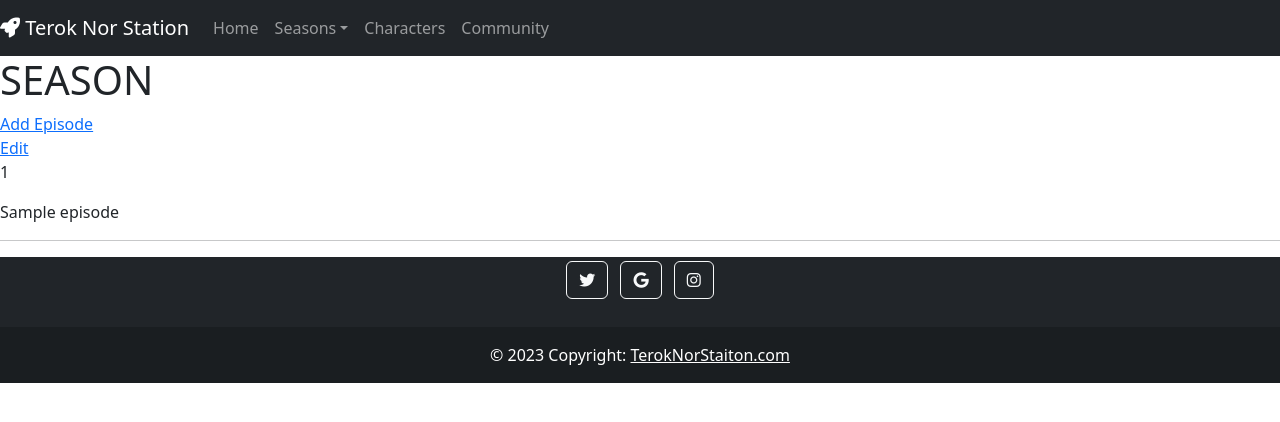
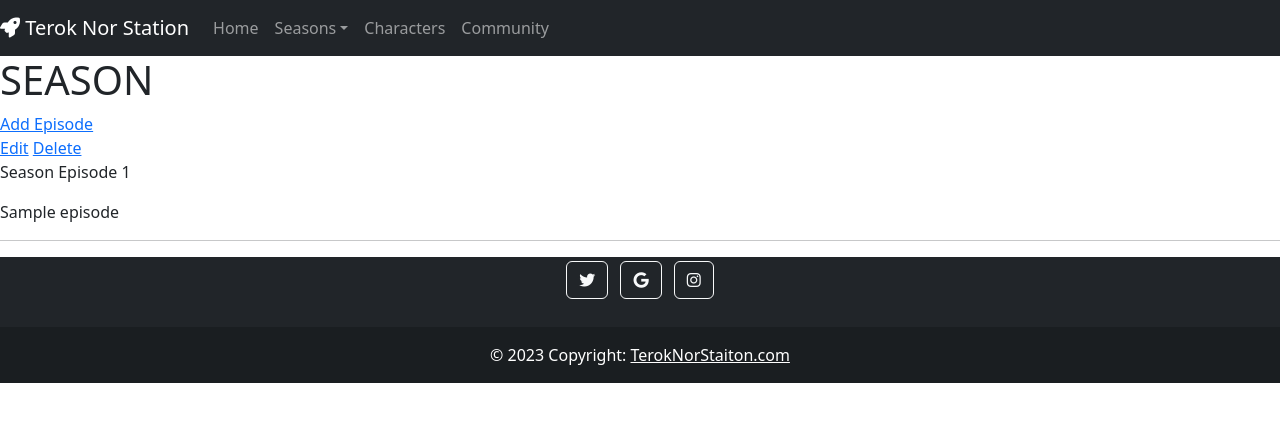
Before and after one commit to IzzyLeech/terok-nor-station, a Django app: page /season in a window 1280 px wide. Shown: the top 422 px of the page. Run offline with Django 3.2, Linux system fonts and the light colour scheme; tables that the repository leaves empty hold one stand-in row (values such as "Sample post"); some libraries are stand-ins or nearby versions; some web fonts are replaced.

Commit message:
created a delete_episode view that will render the delete.html and carry out the function

```diff
--- a/fan_database/views.py
+++ b/fan_database/views.py
@@ -45,3 +45,11 @@ def update_episode(request, pk):
 
     context = {'form': form}
     return render(request, 'episode_form.html', context)
+
+
+def delete_episode(request, pk):
+    episode = Episode.objects.get(id=pk)
+    if request.method == 'POST':
+        episode.delete()
+        return redirect('Season')
+    return render(request, 'delete.html', {'obj': episode})
--- a/templates/season.html
+++ b/templates/season.html
@@ -8,7 +8,8 @@
 {% for episode in episodes %}
     <div>
     <a href="{% url 'update-episode' episode.id %}">Edit</a>
-    <p>{{ episode.season_episode_number }}</p>
+    <a href="{% url 'delete-episode' episode.id %}">Delete</a>
+    <p>Season Episode {{ episode.season_episode_number }}</p>
     <p>{{ episode.title }}</p>
     <hr>
     </div>
--- a/terok_nor_station/urls.py
+++ b/terok_nor_station/urls.py
@@ -19,6 +19,7 @@ from fan_database.views import index_view
 from fan_database.views import season_view
 from fan_database.views import add_episode
 from fan_database.views import update_episode
+from fan_database.views import delete_episode
 
 
 urlpatterns = [
@@ -27,4 +28,5 @@ urlpatterns = [
     path('season', season_view, name='Season'),
     path('add-episode/', add_episode, name='add-episode'),
     path('update-episode/<str:pk>/', update_episode, name='update-episode'),
+    path('delete-episode/<str:pk>/', delete_episode, name='delete-episode'),
 ]
```
Also changed, not shown: templates/delete.html (added, +12 -0 lines).
